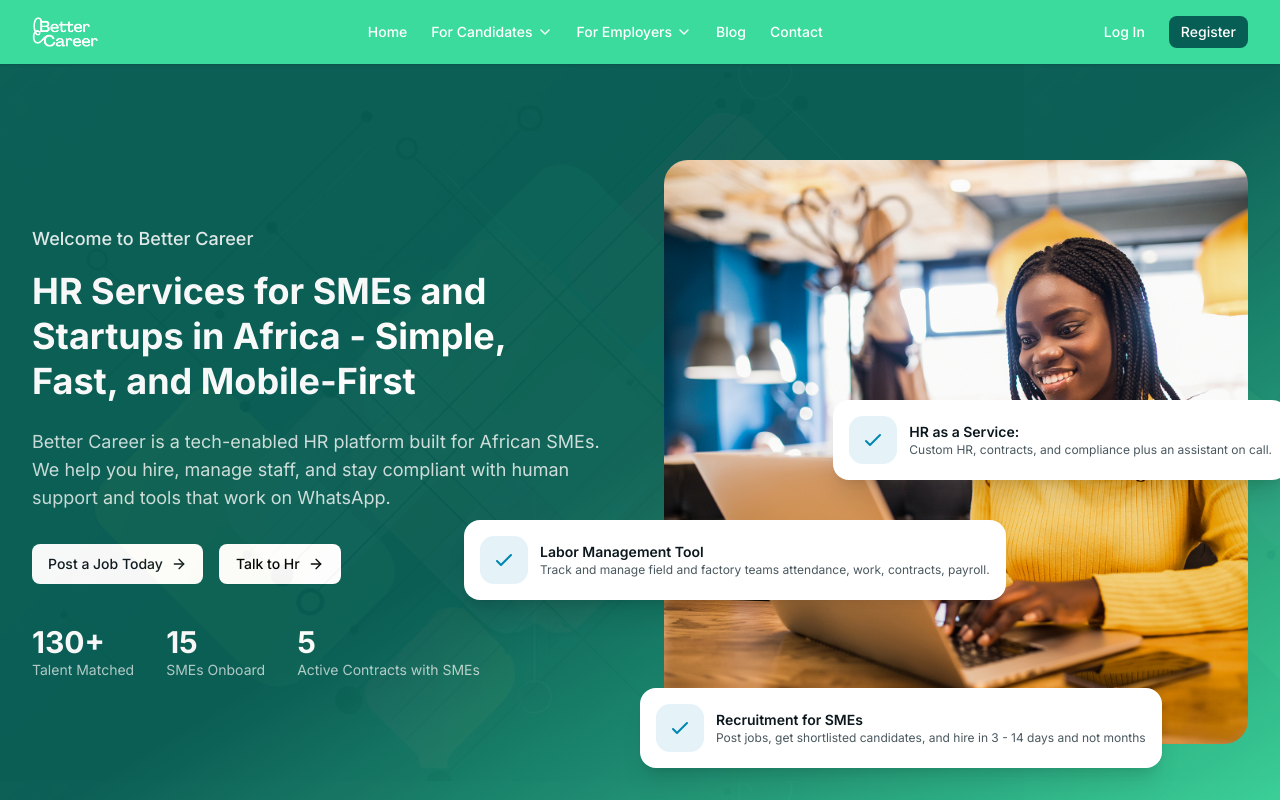
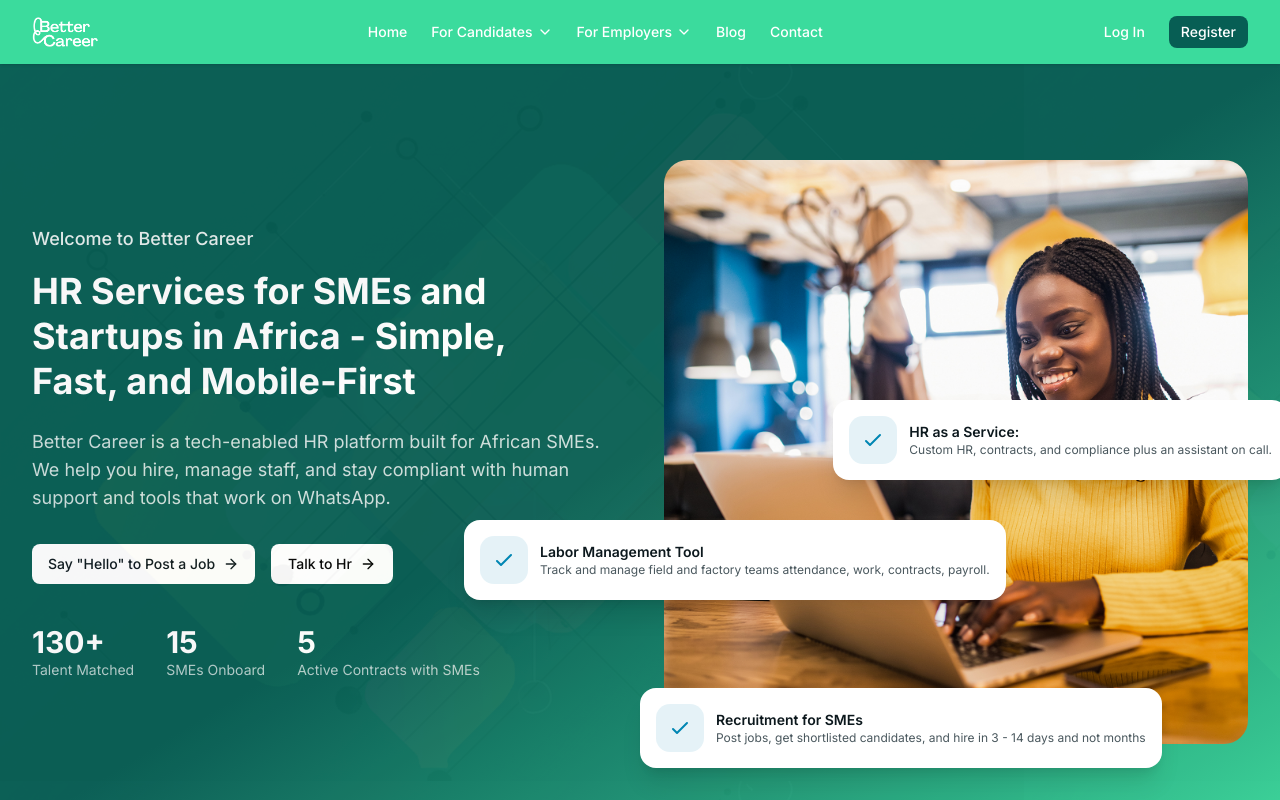
Before and after one commit to Farouq-okeniyi/Better_Career, a Next.js app: page / in a window 1280 px wide. Shown: the top 800 px of the page. Built offline with nearby package versions, Linux system fonts and the light colour scheme.

Commit message:
Update CTA button text and link for job posting

```diff
--- a/components/home/hero-section.tsx
+++ b/components/home/hero-section.tsx
@@ -55,9 +55,9 @@ export function HeroSection() {
 
             {/* CTA Buttons */}
             <div className="mt-8 flex flex-wrap gap-4">
-              <Link href="/post-a-job">
+             <Link href="https://wa.me/15558075789">
                 <Button variant="secondary" size="lg" className="gap-2 bg-white text-foreground hover:bg-white/90">
-                  Post a Job Today
+                  Say "Hello" to Post a Job
                   <ArrowRight className="h-4 w-4" />
                 </Button>
               </Link>
```
